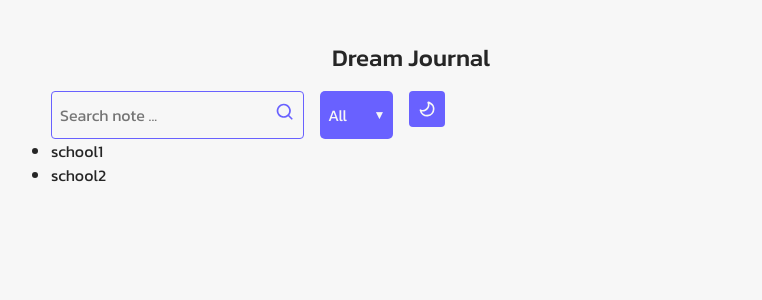
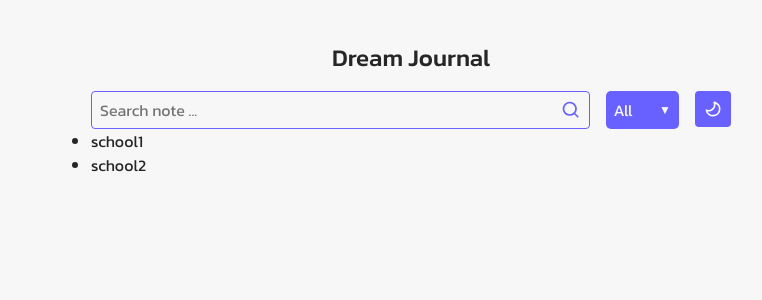
Before and after one commit to CodectiveOrg/bootcamp-2025-02-react-asma-abbasi, a React (Vite) app in the folder dream-journal/: page / in a window 1280 px wide. Shown: the top 300 px of the page, without its empty margins (229-991 px from the left). Built offline with nearby package versions, Linux system fonts and the light colour scheme.

Commit message:
[FIX] fix header styles

```diff
--- a/dream-journal/src/components/Header/Header.tsx
+++ b/dream-journal/src/components/Header/Header.tsx
@@ -1,11 +1,11 @@
 import { ReactNode } from "react";
 
-import style from "./Header.module.css"
+import styles from "./Header.module.css"
 
 function Header():ReactNode {
   return (
     <>
-      <header className={style.header}>
+      <header className={styles.header}>
         <h1 >Dream Journal</h1>
         </header>
     </>
--- a/dream-journal/src/components/Select/Select.tsx
+++ b/dream-journal/src/components/Select/Select.tsx
@@ -1,6 +1,6 @@
 import { ComponentProps, ReactNode } from "react";
+
 import clsx from "clsx";
-
 import styles from "./Select.module.css"
 
 import { SelectOption } from "../../types/select-options";
--- a/dream-journal/src/components/TextInput/TextInput.module.css
+++ b/dream-journal/src/components/TextInput/TextInput.module.css
@@ -2,6 +2,8 @@
   display: flex;
   align-items: center;
   gap: 1rem;
+
+  flex: 1;
 
   padding: 0.5rem;
 
@@ -28,6 +30,9 @@
 
   .suffix {
     color: var(--color-primary);
+
+    display: grid;
+
     font-size: 1.25rem;
   }
 
--- a/dream-journal/src/components/TextInput/TextInput.tsx
+++ b/dream-journal/src/components/TextInput/TextInput.tsx
@@ -1,14 +1,15 @@
 import { ComponentProps, ReactElement, ReactNode } from "react";
 
+import clsx from "clsx";
 import styles from './TextInput.module.css'
 
 type Props = ComponentProps<'input'> & {
   suffixIcon: ReactNode
 }
 
-export default function TextInput({ suffixIcon ,...otherProps }: Props): ReactElement {
+export default function TextInput({ suffixIcon ,className,...otherProps }: Props): ReactElement {
   return (
-    <div className={styles['text-input']}>
+    <div className={clsx(styles["text-input"],className)}>
       <input type="text" {...otherProps} />
       <div className={styles.suffix}>{suffixIcon}</div>
     </div>
--- a/dream-journal/src/index.css
+++ b/dream-journal/src/index.css
@@ -53,6 +53,6 @@ body {
   background-color: var(--color-surface);
   color: var(--color-text);
 
-  inline-size: min(45rem, 100% - 2rem);
+  inline-size: min(40rem, 100% - 2rem);
   margin-inline: auto;
 }
```
